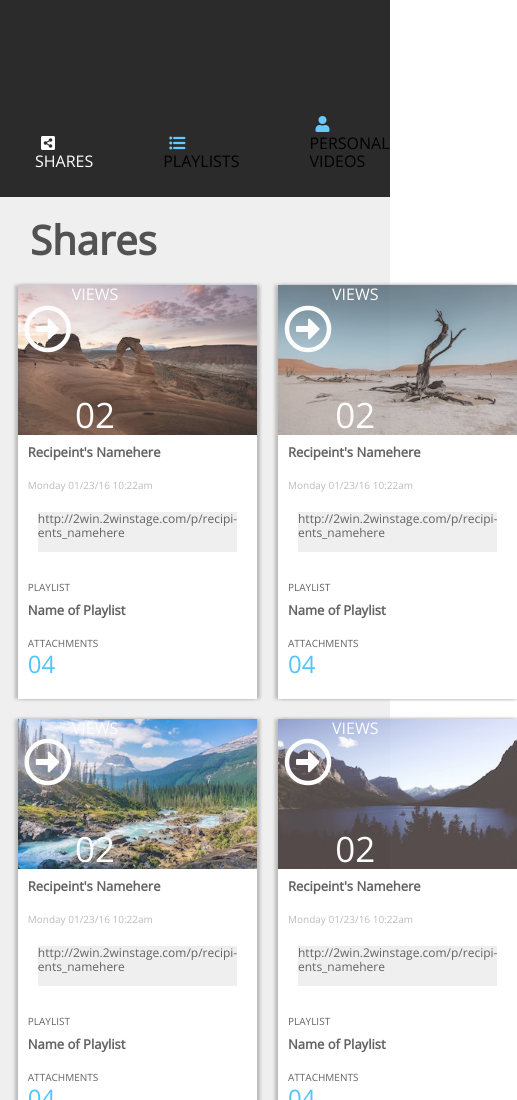
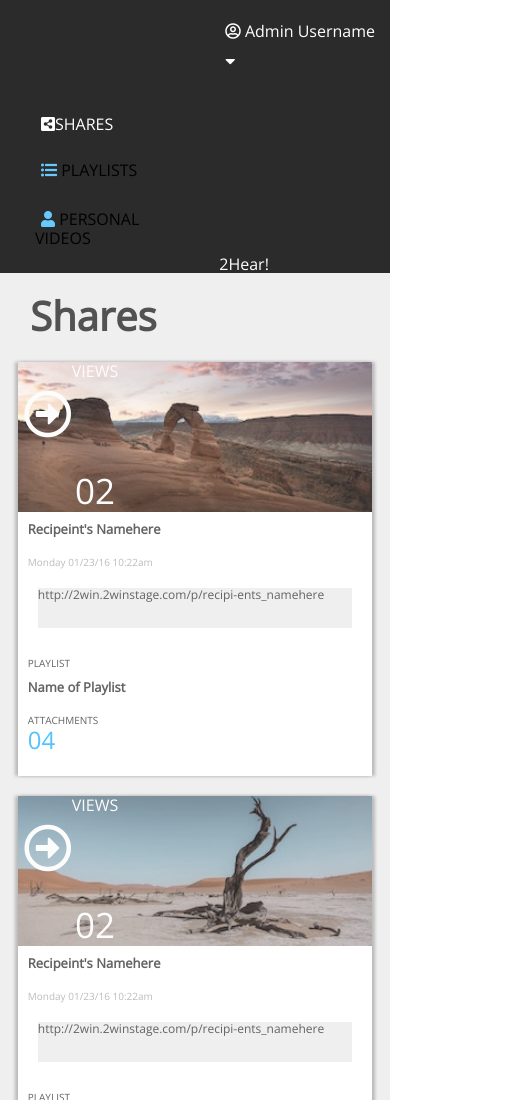
Before and after one commit to pvinthemix/pv-comp-challenge-2, a plain HTML site: page index.html in a window 390 px wide. Shown: the top 1100 px of the page, 517 px wide, since content can reach past the window. Drawn offline with nearby package versions, Linux system fonts and the light colour scheme.

Commit message:
Adding more media query tweaks.

```diff
--- a/styles.css
+++ b/styles.css
@@ -58,7 +58,6 @@ body {
   background-color: #EFEFEF;
   padding: 2%;
   display: grid;
-  /*grid-template-columns: repeat(4, 1fr);*/
   grid-column-gap: .05em;
   grid-template-areas:
     "box1 box2 box3 box4"
@@ -80,14 +79,6 @@ body {
   font-size: 1em;
 }
 
-.above-card {
-  display: flex;
-  justify-content: space-between;
-  color: white;
-  align-items: center;
-  padding: 10px;
-  font-size: 1.2rem;
-}
 
 .fa-arrow-alt-circle-right {
   font-size: 3rem;
@@ -188,7 +179,7 @@ body {
 
 .background-image1 {
   background-image: url(images/pic1.jpg);
-  grid-area: box1;grid-area: box;
+  grid-area: box1;
 }
 
 .background-image2 {
@@ -227,7 +218,7 @@ body {
 }
 
 
-@media (max-width: 780px) {
+@media (max-width: 820px) {
 
   .main-container {
     grid-template-areas:
@@ -237,5 +228,33 @@ body {
       "box7 box8";
   }
 
+  .nav-bar-left {
+    display: flex;
+    flex-direction: column;
+    align-items: flex-start;
+}
+
 
 }
+
+@media (max-width: 600px) {
+
+  .main-container {
+    grid-template-areas:
+      "box1"
+      "box2"
+      "box3"
+      "box4"
+      "box5"
+      "box6"
+      "box7"
+      "box8";
+  }
+
+  .nav-bar-left {
+    display: flex;
+    flex-direction: column;
+    align-items: flex-start;
+
+
+}
```
